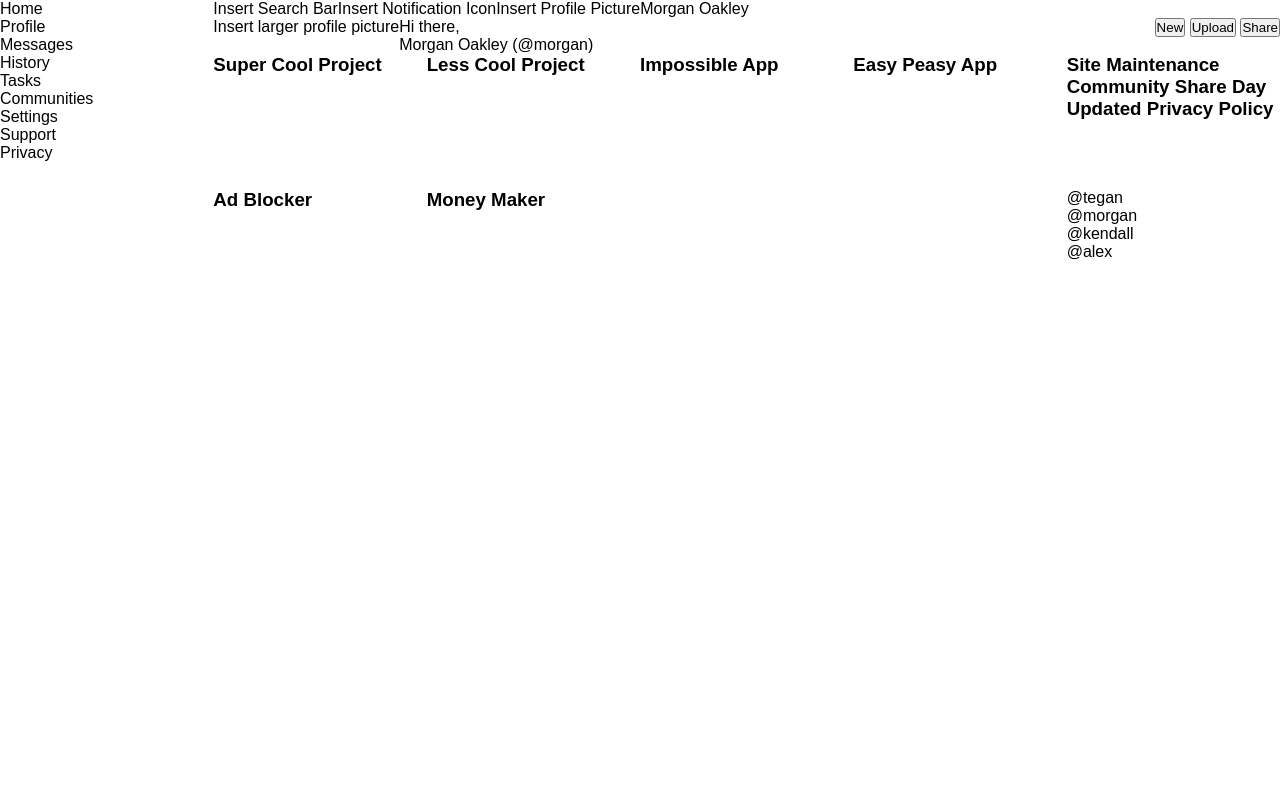
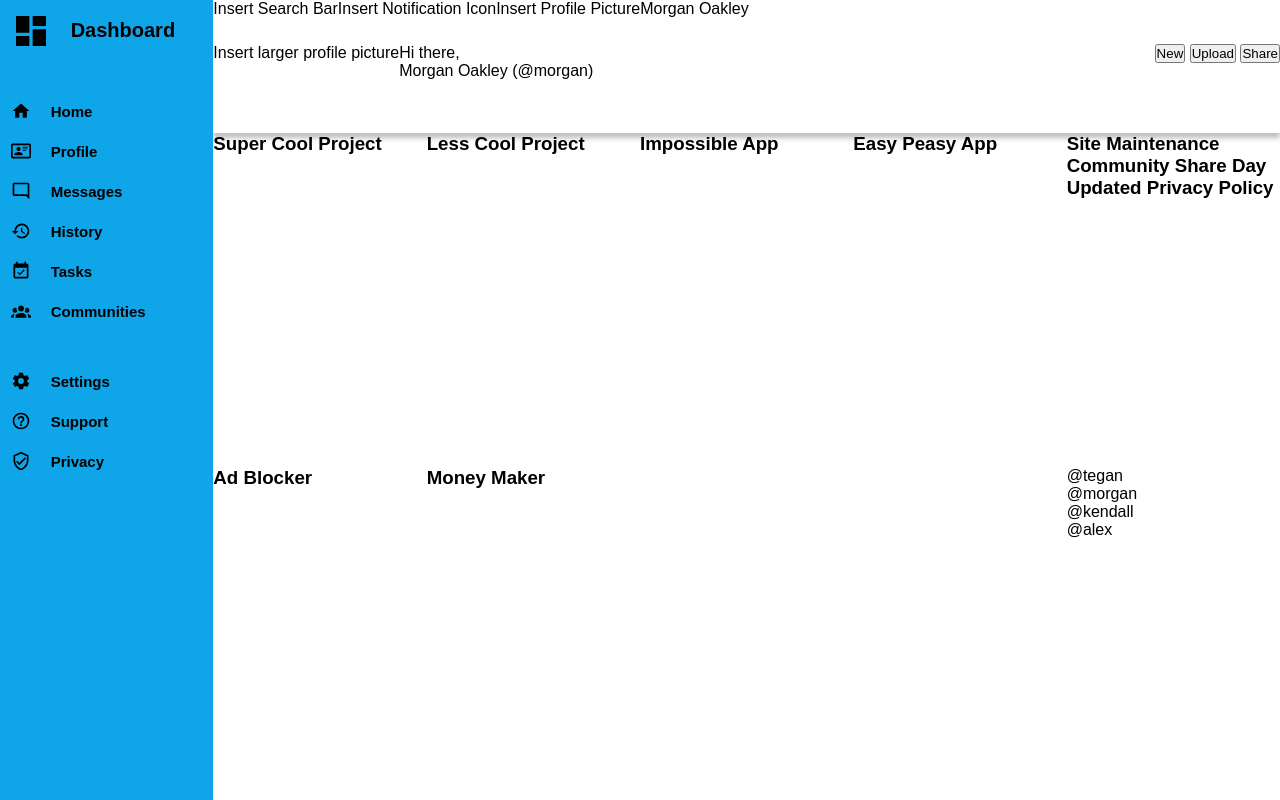
Before and after one commit to andrew-chen986/Admin-Dashboard, a plain HTML site: page index.html in a window 1280 px wide. Drawn offline with Linux system fonts and the light colour scheme.

Commit message:
Complete left sidebar

```diff
--- a/index.html
+++ b/index.html
@@ -30,15 +30,46 @@
             </div>
         </header>
         <div class="main-sidebar">
-            <div class="sidebar-item">Home</div>
-            <div class="sidebar-item">Profile</div>
-            <div class="sidebar-item">Messages</div>
-            <div class="sidebar-item">History</div>
-            <div class="sidebar-item">Tasks</div>
-            <div class="sidebar-item">Communities</div>
-            <div class="sidebar-item">Settings</div>
-            <div class="sidebar-item">Support</div>
-            <div class="sidebar-item">Privacy</div>
+            <div class="sidebar-item dashboard">
+                <div class="icon" style="background: url('view-dashboard.svg')"></div>
+                <button>Dashboard</button>
+            </div>
+            <div class="sidebar-item">
+                <div class="icon" style="background: url('home.svg')"></div>
+                <button>Home</button>
+            </div>
+            <div class="sidebar-item">
+                <div class="icon" style="background: url('card-account-details-outline.svg')"></div>
+                <button>Profile</button>
+            </div>
+            <div class="sidebar-item">
+                <div class="icon" style="background: url('message-reply-outline.svg')"></div>
+                <button>Messages</button>
+            </div>
+            <div class="sidebar-item">
+                <div class="icon" style="background: url('history.svg')"></div>
+                <button>History</button>
+            </div>
+            <div class="sidebar-item">
+                <div class="icon" style="background: url('calendar-check.svg')"></div>
+                <button>Tasks</button>
+            </div>
+            <div class="sidebar-item">
+                <div class="icon" style="background: url('account-group.svg')"></div>
+                <button>Communities</button>
+            </div>
+            <div class="sidebar-item settings">
+                <div class="icon" style="background: url('cog.svg')"></div>
+                <button>Settings</button>
+            </div>
+            <div class="sidebar-item">
+                <div class="icon" style="background: url('help-circle-outline.svg')"></div>
+                <button>Support</button>
+            </div>
+            <div class="sidebar-item">
+                <div class="icon" style="background: url('shield-check-outline.svg')"></div>
+                <button>Privacy</button>
+            </div>
         </div>
         <div class="main-content">
             <div class="project-container">
--- a/styles.css
+++ b/styles.css
@@ -10,11 +10,14 @@ body {
 .container {
     display: grid;
     grid-template: 1fr 5fr / 1fr 5fr;
+    height: 100vh;
+    width: 100%;
 }
 
 header {
     display: grid;
     grid-template-rows: 1fr 2fr;
+    box-shadow: 0 5px 5px rgb(128, 128, 128, 0.5);
 }
 
 header .top-row  {
@@ -35,8 +38,50 @@ header .bottom-row .right {
 }
 
 .main-sidebar {
+    display: flex;
+    justify-content: flex-start;
+    align-items: flex-start;
+    gap: 20px;
+    flex-direction: column;
+    background-color: #0ea5e9;
     grid-row: 1 / 3;
     grid-column: 1 / 2;
+    padding-top: 5%;
+    padding-left: 5%;
+}
+
+.main-sidebar .sidebar-item {
+    display: flex;
+    gap: 20px;
+}
+
+.main-sidebar .dashboard {
+    padding-bottom: 15%;
+}
+
+.main-sidebar .dashboard button {
+    font-size: 20px;
+}
+
+.main-sidebar .settings {
+    margin-top: 15%;
+}
+
+.main-sidebar button {
+    font-size: 15px;
+    font-weight: bold;
+    background: none;
+    border: none;
+}
+
+.main-sidebar .dashboard .icon {
+    width: 40px;
+    height: 40px;
+}
+
+.main-sidebar .icon {
+    width: 20px;
+    height: 20px;
 }
 
 .main-content {
```
Also changed, not shown: account-group.svg (added), bell-ring-outline.svg (added), calendar-check.svg (added), card-account-details-outline.svg (added), cog.svg (added), eye-plus-outline.svg (added), help-circle-outline.svg (added), history.svg (added), home.svg (added), magnify.svg (added), message-reply-outline.svg (added), share-variant-outline.svg (added), shield-check-outline.svg (added), star-plus-outline.svg (added), 1 more files.
